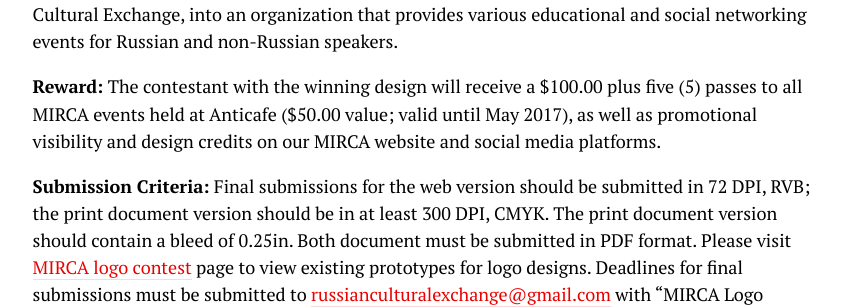
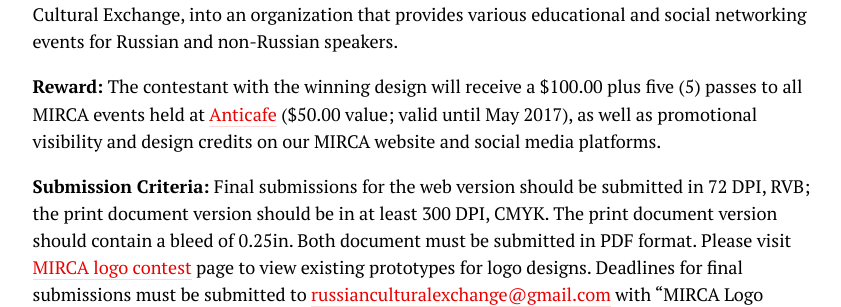
Before and after one commit to dy/mircamtl.github.io, a Jekyll site: the page built from _posts/2016-09-13-logo-contest.md, in a window 1280 px wide and 900 px high, scrolled down 346 px. Shown: the part 186-493 px from the top of the window, without its empty margins (217-1058 px from the left). Built offline with Jekyll 4.4.1, drawn with Linux system fonts in a browser that asks for light colours; comment, search, counter and statistics services are not loaded; part of the change alters nothing that is shown.

```diff
--- a/_posts/2016-09-13-logo-contest.md
+++ b/_posts/2016-09-13-logo-contest.md
@@ -8,7 +8,7 @@ We are looking for talented, innovative graphic designers to participate in a lo
 
 **Who We Are:** MIRCA is a non-profit organization that promotes the greater appreciation of Russian language and culture. MIRCA is in the process of expanding from its startup, the Russian Cultural Exchange, into an organization that provides various educational and social networking events for Russian and non-Russian speakers.
 
-**Reward:** The contestant with the winning design will receive a $100.00 plus five (5) passes to all MIRCA events held at Anticafe ($50.00 value; valid until May 2017), as well as promotional visibility and design credits on our MIRCA website and social media platforms.
+**Reward:** The contestant with the winning design will receive a $100.00 plus five (5) passes to all MIRCA events held at [Anticafe](http://anticafemontreal.com/) ($50.00 value; valid until May 2017), as well as promotional visibility and design credits on our MIRCA website and social media platforms.
 
 **Submission Criteria:** Final submissions for the web version should be submitted in 72 DPI, RVB; the print document version should be in at least 300 DPI, CMYK. The print document version should contain a bleed of 0.25in. Both document must be submitted in PDF format. Please visit [MIRCA logo contest](http://mirca.ca/logo-contest) page to view existing prototypes for logo designs. Deadlines for final submissions must be submitted to [russianculturalexchange@gmail.com](mailto: russianculturalexchange@gmail.com) with “MIRCA Logo Design Contest” in the subject line. Documents may be sent as attachments or a link to your online file sharing (i.e., Dropbox) by Friday, September 30th, 2016. No restrictions in terms of content! We encourage your creative use of images, lettering, drawings, etc!
 
```
